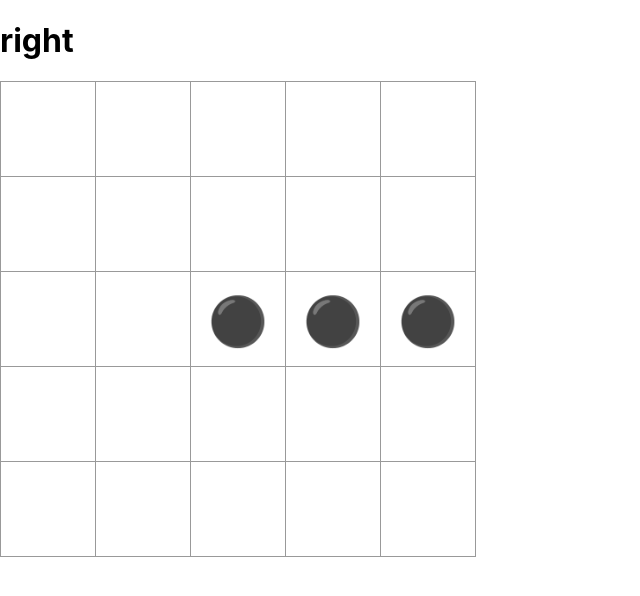
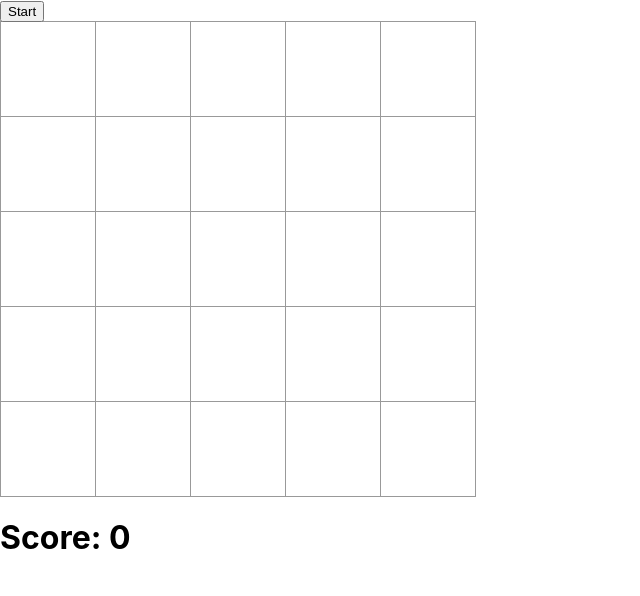
Before and after one commit to JulioChaile/Viborita, a React (Create React App) app: page / in a window 1280 px wide. Shown: the top 596 px of the page, without its empty margins (0-640 px from the left). Built offline with nearby package versions, Linux system fonts and the light colour scheme.

Commit message:
Juego listo, falta separar en componentes

```diff
--- a/src/App.js
+++ b/src/App.js
@@ -1,26 +1,79 @@
 import React from 'react';
 import './App.css';
-
-
 
 class Game extends React.Component {
   constructor(props) {
     super(props);
     this.state = {
-      coord: [12, 11, 10],
-      key: 'right'
+      coord: [],
+      key: '',
+      food: '',
+      score: 0
     }
     this.onKeyDownHandle = this.onKeyDownHandle.bind(this)
+    this.getRandomInt = this.getRandomInt.bind(this)
+    this.handleClick = this.handleClick.bind(this)
+    this.reset = this.reset.bind(this)
+  }
+
+  handleClick() {
+    const coord = [12, 11, 10]
+    const key = 'right'
+    let food
+
+    document.getElementById('game').focus()
+
+    do {
+      food = Math.floor(Math.random() * (25 - 0))
+    } while (coord.includes(food))
+
+    this.setState({
+      coord: coord,
+      key: key,
+      food: food
+    })
+
+    this.timerID = setInterval(
+      () => this.tick(),
+      1000
+    );
+  }
+
+
+
+  reset() {
+    clearInterval(this.timerID)
+
+    this.setState({
+      coord: [],
+      key: '',
+      food: '',
+      score: 0
+    })
+  }
+
+  getRandomInt(coord, mov) {
+    let random
+
+    do {
+      random = Math.floor(Math.random() * (25 - 0))
+    } while (coord.includes(random) || random === mov)
+
+    return random;
   }
 
   renderSquare(i) {
     let vib = ''
 
-    for(let j = 0; j < this.state.coord.length; j++){
-      if(this.state.coord[j] === i) {
-        vib = '⚫';
-      }
+    if(this.state.food === i) {
+      vib = '🔴';
     }
+
+
+    if(this.state.coord.includes(i)) {
+      vib = '⚫';
+    }
+
 
     return(
       <div className="square">
@@ -29,37 +82,34 @@ class Game extends React.Component {
     )
   }
 
-  componentDidMount() {
-    this.timerID = setInterval(
-      () => this.tick(),
-      1000
-    );
-  }
-
-  componentWillUnmount() {
-    clearInterval(this.timerID);
-  }
-
   tick() {
     let coord = this.state.coord.slice()
+    let food = this.state.food
     let mov = coord[0]
-
-    coord.pop()
+    let score = this.state.score
 
     if((mov + 1) % 5 === 0 && this.state.key === 'right'){
-      return //alert('perdiste wacho')
+      alert('perdiste wacho')
+      this.reset()
+      return
     }
 
     if(mov % 5 === 0 && this.state.key === 'left'){
-      return //alert('perdiste wacho')
+      alert('perdiste wacho')
+      this.reset()
+      return
     }
 
     if(mov -5 < 0 && this.state.key === 'up'){
-      return //alert('perdiste wacho')
+      alert('perdiste wacho')
+      this.reset()
+      return
     }
 
     if(mov + 5 > 24 && this.state.key === 'down'){
-      return //alert('perdiste wacho')
+      alert('perdiste wacho')
+      this.reset()
+      return
     }
 
     if(this.state.key === 'right') {
@@ -78,15 +128,38 @@ class Game extends React.Component {
       mov += 5
     }
 
+    if(mov !== food){
+      coord.pop()
+    } else {
+      food = this.getRandomInt(coord, mov)
+      score += 10
+    }
+
+    if(coord.includes(mov)) {
+      alert('perdiste wacho')
+      this.reset()
+      return
+    }
+
     coord.unshift(mov)
 
+    clearInterval(this.timerID)
+
+    this.timerID = setInterval(
+      () => this.tick(),
+      1000 - score*5
+    );
+
     this.setState({
-      coord: coord
+      coord: coord,
+      food: food,
+      score: score
     })
-
   }
 
   onKeyDownHandle(event) {
+    if(!this.state.coord){return}
+
     const key = event.key
 
     if(key === 'ArrowLeft' && this.state.key !== 'right'){
@@ -116,8 +189,13 @@ class Game extends React.Component {
 
   render() {
     return(
-      <div onKeyDown={this.onKeyDownHandle} tabIndex="0" >
-        <h1>{this.state.key}</h1>
+      <div id='game' onKeyDown={this.onKeyDownHandle} tabIndex="0" >
+        <button
+          hidden={this.state.key}
+          onClick={this.handleClick}
+        >
+          Start
+        </button>
         <div className="board-row">
           {this.renderSquare(0)}
           {this.renderSquare(1)}
@@ -153,6 +231,7 @@ class Game extends React.Component {
           {this.renderSquare(23)}
           {this.renderSquare(24)}
         </div>
+        <h1>Score: {this.state.score}</h1>
       </div>
     );
   }
```
